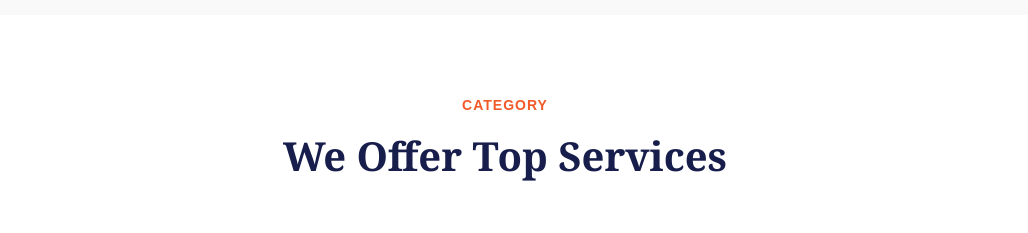
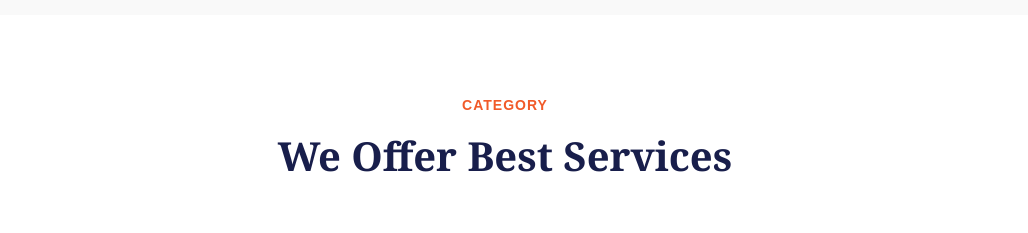
Before and after one commit to 123-Sweety153/3rd-Assignment, a plain HTML site: page index.html in a window 1280 px wide. Shown: the part 940-1173 px from the top of the page, without its empty margins (135-1163 px from the left). Drawn offline with Linux system fonts and the light colour scheme.

Commit message:
Update index.html

```diff
--- a/index.html
+++ b/index.html
@@ -88,7 +88,7 @@
         <div class="services-container">
             <h4 class="services-subtitle">CATEGORY</h4>
             <h1 class="services-title">
-                We Offer <span>Top Services</span>
+                We Offer <span>Best Services</span>
             </h1>
             <div class="services-cards">
                 <!-- Card 1 -->
```
